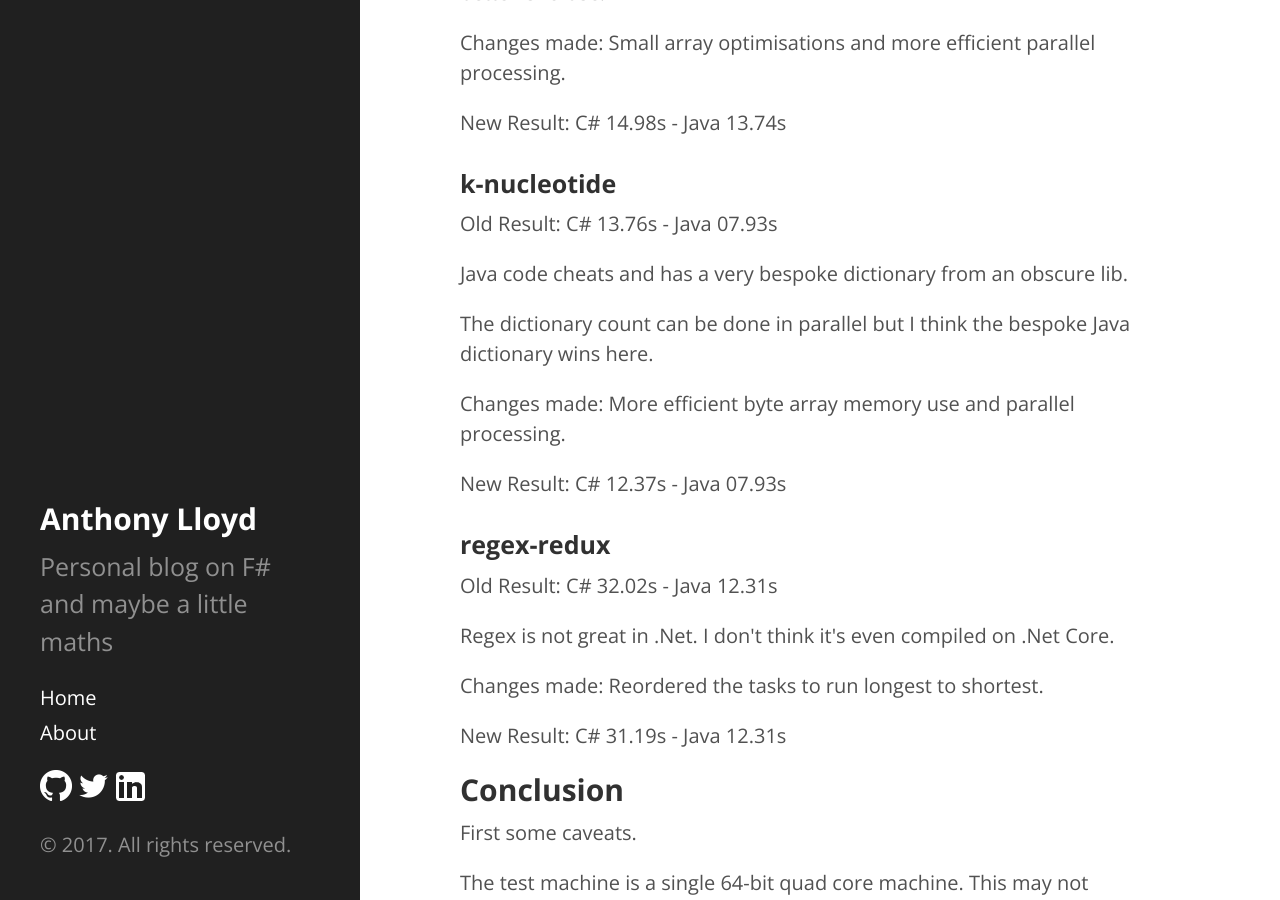
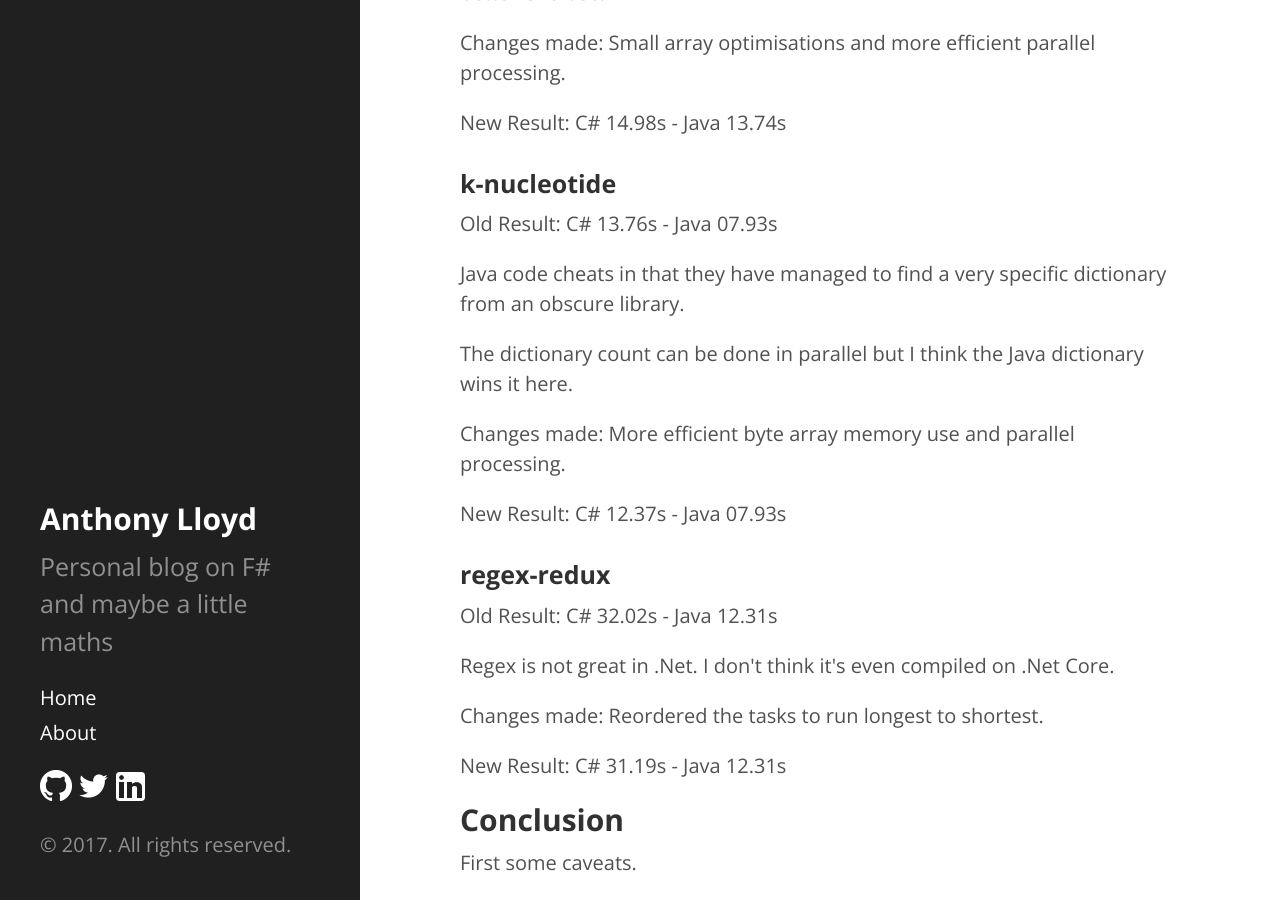
Before and after one commit to AnthonyLloyd/AnthonyLloyd.github.io, a Jekyll site: the page built from _posts/2017-08-15-dotnetcore-performance.html, in a window 1280 px wide and 900 px high, scrolled down 1467 px. Built offline with Jekyll 4.4.1, drawn with Linux system fonts in a browser that asks for light colours; some web fonts are replaced; comment, search, counter and statistics services are not loaded.

Commit message:
remove bespoke

```diff
--- a/_posts/2017-08-15-dotnetcore-performance.html
+++ b/_posts/2017-08-15-dotnetcore-performance.html
@@ -31,8 +31,8 @@ This surprised me as I was under the impression .Net Core 2.0 performance would
 <p>New Result: C# 14.98s - Java 13.74s</p>
 <h3>k-nucleotide</h3>
 <p>Old Result: C# 13.76s - Java 07.93s</p>
-<p>Java code cheats and has a very bespoke dictionary from an obscure lib.</p>
-<p>The dictionary count can be done in parallel but I think the bespoke Java dictionary wins here.</p>
+<p>Java code cheats in that they have managed to find a very specific dictionary from an obscure library.</p>
+<p>The dictionary count can be done in parallel but I think the Java dictionary wins it here.</p>
 <p>Changes made: More efficient byte array memory use and parallel processing.</p>
 <p>New Result: C# 12.37s - Java 07.93s</p>
 <h3>regex-redux</h3>
```
Also changed, not shown: 1 other file.
